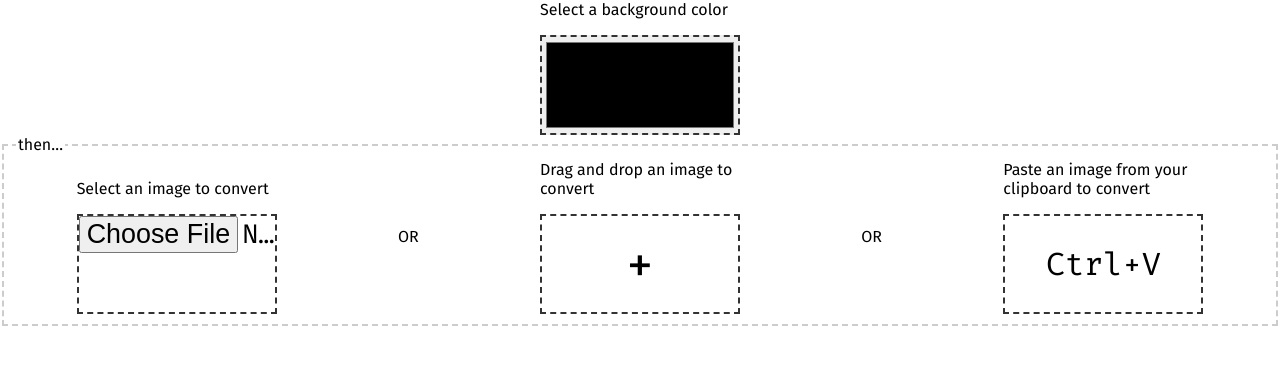
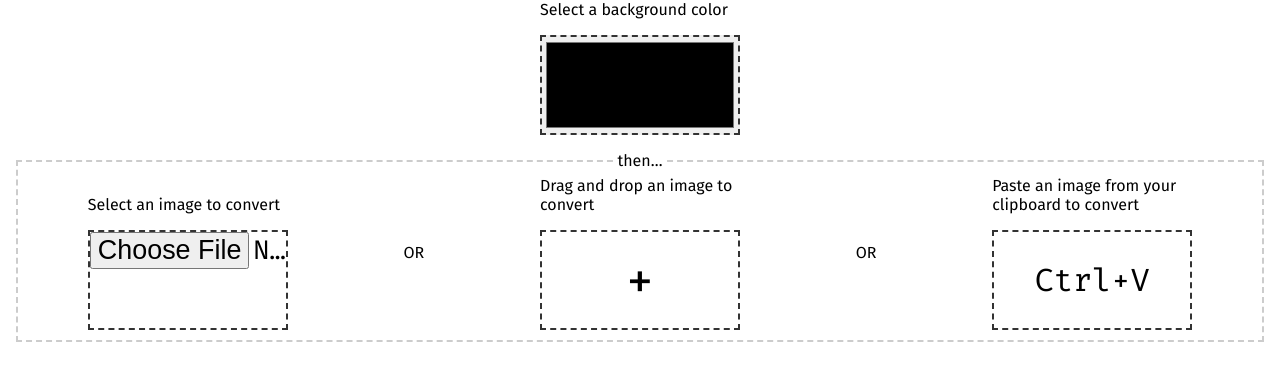
Before and after one commit to tleverett/iconner, a website: page index.html in a window 1280 px wide. Drawn offline with nearby package versions, Linux system fonts and the light colour scheme; files that its build step writes are made by us from their sources.

Commit message:
styles styles styles

```diff
--- a/less/Options.less
+++ b/less/Options.less
@@ -2,9 +2,10 @@
 
 .Options {
   border: 0.2rem dashed @light-grey;
+  margin: 1em;
 
   &_label {
-
+    text-align: center;
   }
 
   &_wrapper {
--- a/less/core.less
+++ b/less/core.less
@@ -15,5 +15,7 @@ body {
   font-family: @sans;
   font-size: 1.6rem;
   margin: 0;
+  min-width: 32rem;
+  overflow-y: scroll;
   padding: 0;
 }
```
